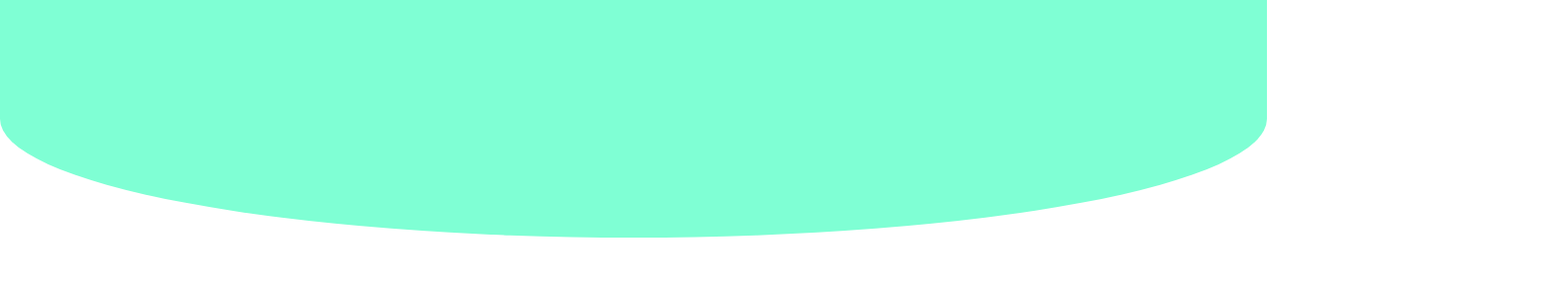
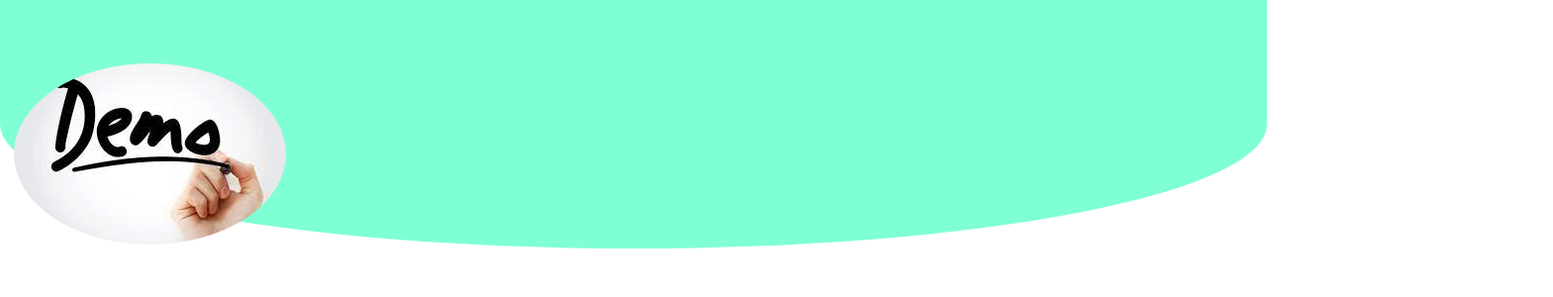
Before and after one commit to shivam3246/learning_point, a React (Create React App) app in the folder front-end-public/: page / in a window 1280 px wide. Shown: the top 300 px of the page at 99% size, 1569 px wide, since content can reach past the window. Built offline with nearby package versions, Linux system fonts and the light colour scheme.

Commit message:
logo-circular-in-navbar

```diff
--- a/front-end-public/src/App.js
+++ b/front-end-public/src/App.js
@@ -1,11 +1,12 @@
+import './App.css';
 
-import './App.css';
 import HomePageScreen from './screens/HomePageScreen';
 
 function App() {
   return (
     <div className="App">
      <HomePageScreen/>
+
     </div>
   );
 }
--- a/front-end-public/src/components/LogoCircular.css
+++ b/front-end-public/src/components/LogoCircular.css
@@ -0,0 +1,8 @@
+img{
+    margin-left: 14px;
+    margin-right: 100%;
+    margin-top: 5%;
+    border-radius: 50%;
+
+
+}
--- a/front-end-public/src/components/LogoCircular.js
+++ b/front-end-public/src/components/LogoCircular.js
@@ -1,8 +1,16 @@
 import React from 'react'
+import './LogoCircular.css'
+import logog from './demo.jpg'
+
 
 function LogoCircular() {
   return (
-    <></>
+    <>
+
+    <img src={logog} alt="" />
+
+
+    </>
   )
 }
 
--- a/front-end-public/src/components/Navbar.js
+++ b/front-end-public/src/components/Navbar.js
@@ -1,10 +1,11 @@
 import "./Navbar.css"
 import React from 'react'
+import LogoCircular from "./LogoCircular"
 
 function Navbar() {
   return (
     <div className='main-nav'>
-
+      <LogoCircular/>
     </div>
   )
 }
```
Also changed, not shown: front-end-public/src/components/demo.jpg (added).
